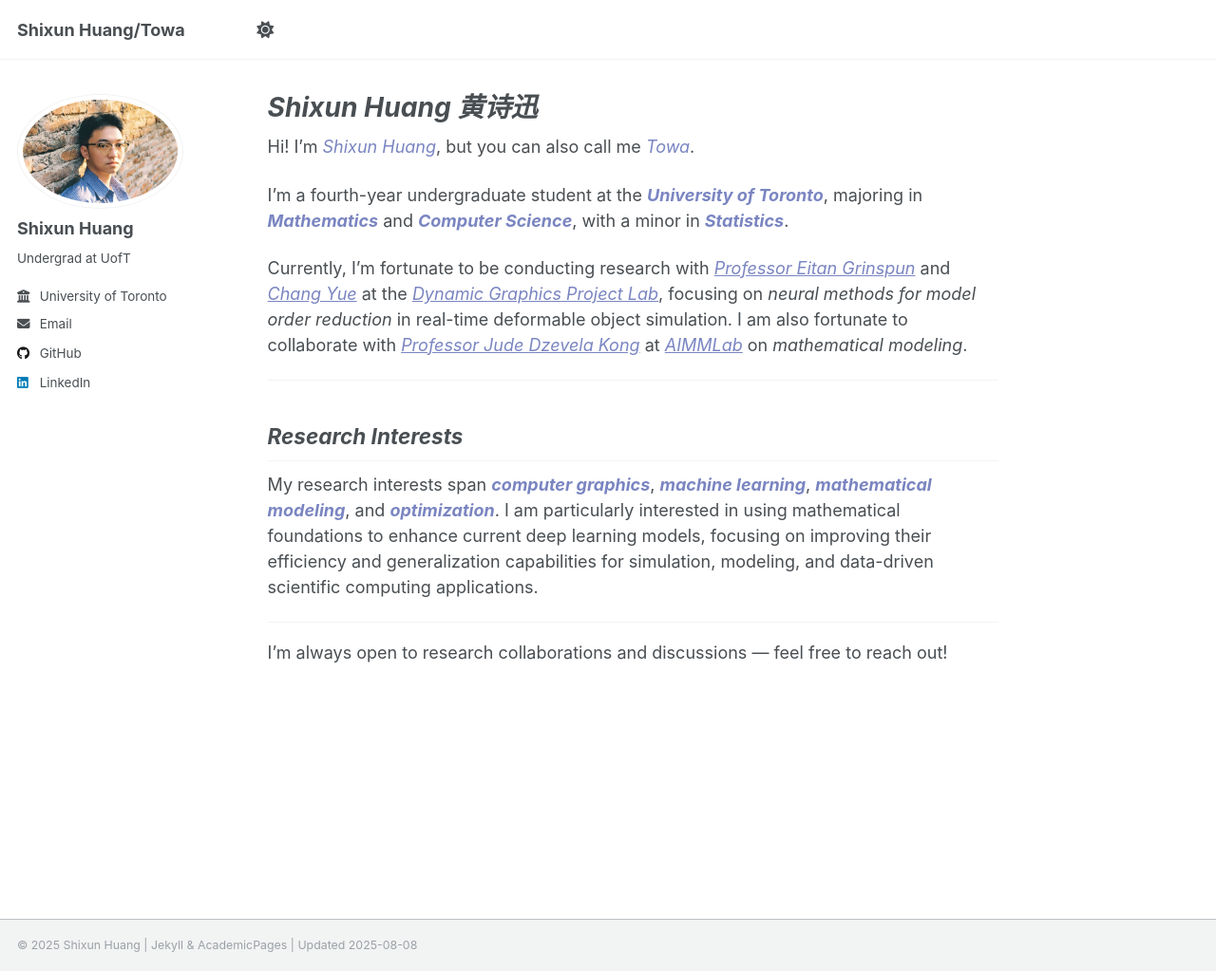
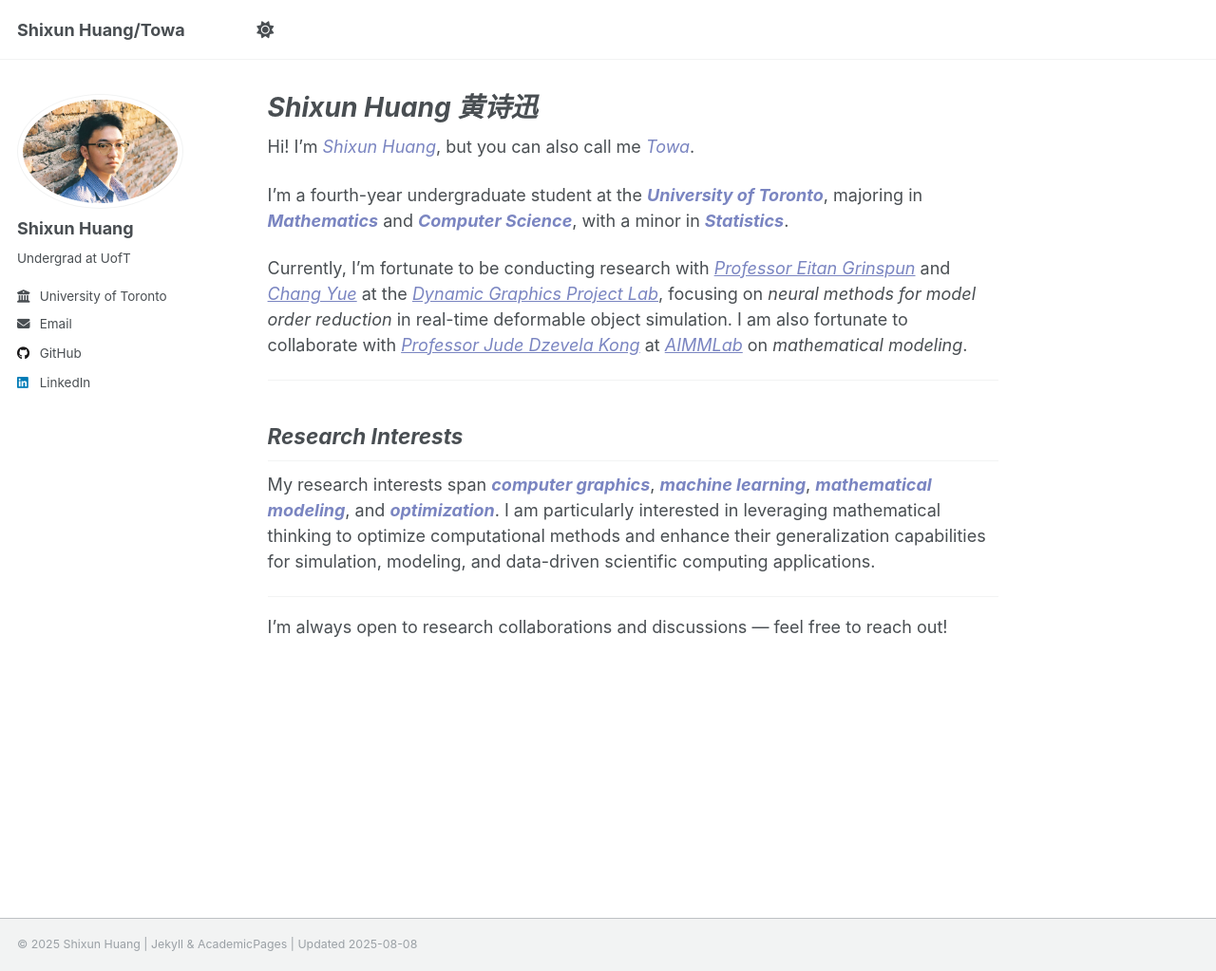
Before and after one commit to Alessange/Alessange.github.io, a Jekyll site: the page built from _pages/about.md, in a window 1280 px wide and 1023 px high. Shown: the whole window at 95% size. Built offline with Jekyll 4.4.1, drawn with Linux system fonts in a browser that asks for light colours; a script that is not in the unit is left out.

Commit message:
new about

```diff
--- a/_pages/about.md
+++ b/_pages/about.md
@@ -15,7 +15,7 @@
 ---
 
 ## *Research Interests*
-My research interests span <span style="color:#7A85C1; font-weight:bold;">*computer graphics*</span>, <span style="color:#7A85C1; font-weight:bold;">*machine learning*</span>, <span style="color:#7A85C1; font-weight:bold;">*mathematical modeling*</span>, and <span style="color:#7A85C1; font-weight:bold;">*optimization*</span>. I am particularly interested in using mathematical foundations to enhance current deep learning models, focusing on improving their efficiency and generalization capabilities for simulation, modeling, and data-driven scientific computing applications.
+My research interests span <span style="color:#7A85C1; font-weight:bold;">*computer graphics*</span>, <span style="color:#7A85C1; font-weight:bold;">*machine learning*</span>, <span style="color:#7A85C1; font-weight:bold;">*mathematical modeling*</span>, and <span style="color:#7A85C1; font-weight:bold;">*optimization*</span>. I am particularly interested in leveraging mathematical thinking to optimize computational methods and enhance their generalization capabilities for simulation, modeling, and data-driven scientific computing applications.
 
 ---
 
```
